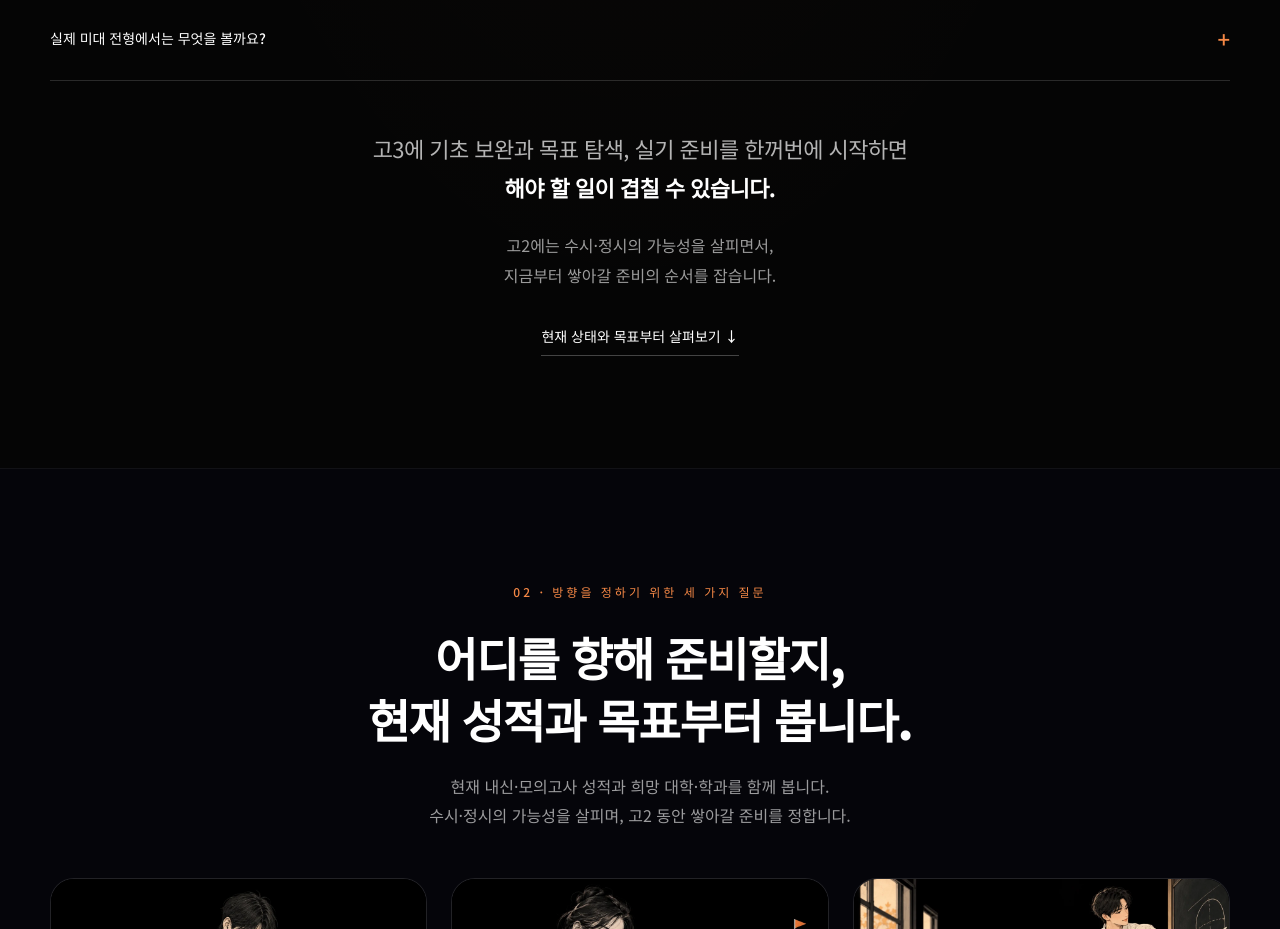
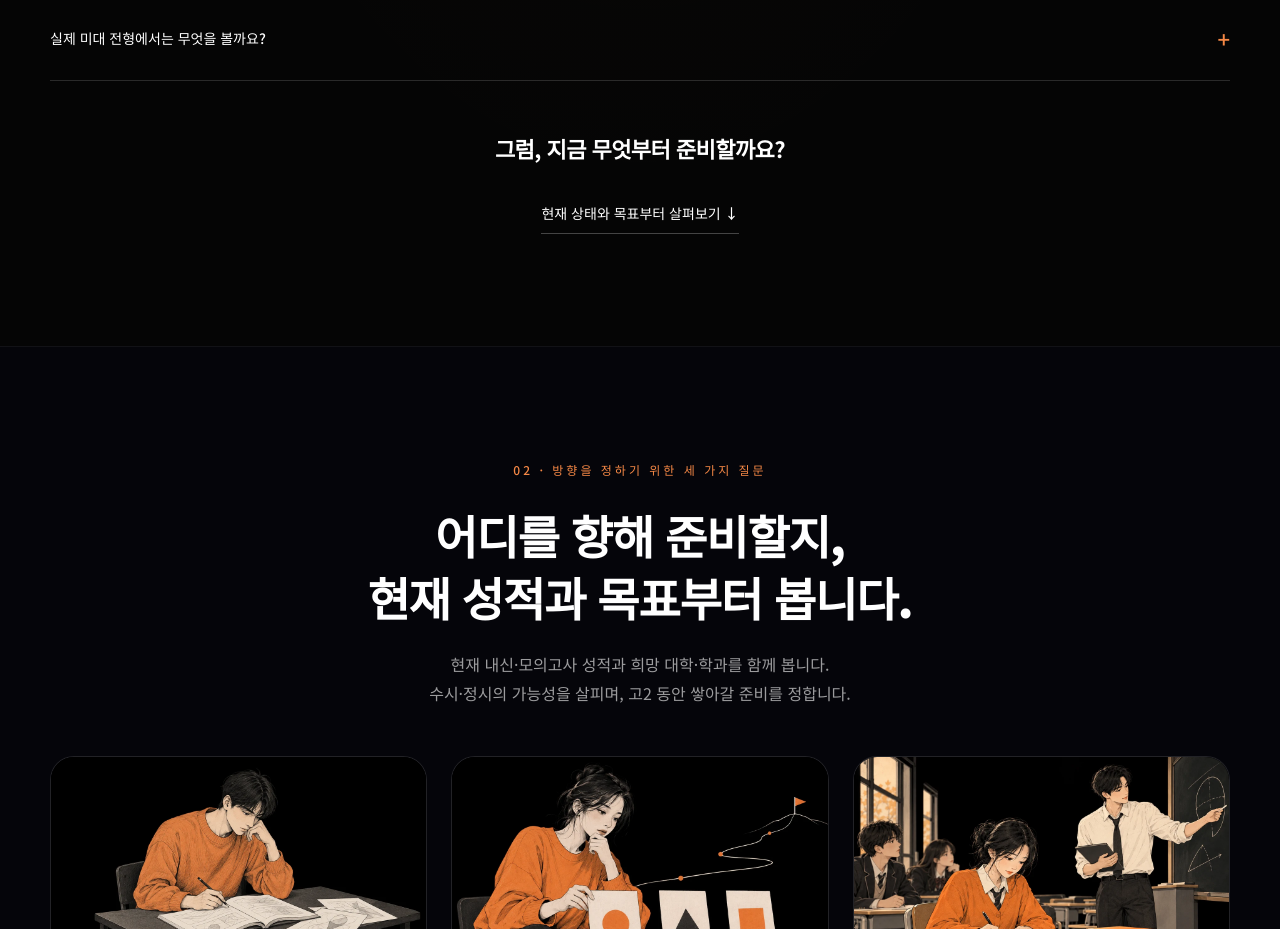
Before and after one commit to gyhan0223/v0-art-academy-website, a Next.js app: page /winter/grade-11 in a window 1280 px wide. Shown: the part 1860-2789 px from the top of the page. Built offline with nearby package versions, Linux system fonts and the light colour scheme.

Commit message:
Shorten the grade 11 preparation transition

```diff
--- a/components/winter/Grade11PreparationWhy.tsx
+++ b/components/winter/Grade11PreparationWhy.tsx
@@ -24,6 +24,6 @@ export default function Grade11PreparationWhy() {
       <div className="g11-why-evidence-grid"><p><strong>수시 · 미술우수자전형</strong><span>학생부교과 · 서류 · 면접<br/>수능최저학력기준 적용</span></p><p><strong>정시 · 수능우수자전형</strong><span>1단계 수능 → 2단계 수능·서류<br/>서류: 학생부·미술활동보고서</span></p></div>
       <p className="g11-why-source-note">여러 준비가 함께 쓰이는 전형의 예시입니다. 예비 고2가 지원할 2029학년도 세부 전형은 추후 공식 발표를 확인합니다. <a href="https://www.hongik.ac.kr/kr/admission/notice-admission.do?articleNo=151353&attachNo=90076&mode=download" target="_blank" rel="noopener noreferrer">홍익대 공식 시행계획 · 6·11~12·19~20쪽 ↗</a></p>
     </div></details>
-    <div className="g11-why-bridge"><p>고3에 기초 보완과 목표 탐색, 실기 준비를 한꺼번에 시작하면<br/><strong>해야 할 일이 겹칠 수 있습니다.</strong></p><p>고2에는 수시·정시의 가능성을 살피면서,<br/>지금부터 쌓아갈 준비의 순서를 잡습니다.</p><a className="rt-textlink" href="#foundations">현재 상태와 목표부터 살펴보기 ↓</a></div>
+    <div className="g11-why-bridge"><p><strong>그럼, 지금 무엇부터 준비할까요?</strong></p><a className="rt-textlink" href="#foundations">현재 상태와 목표부터 살펴보기 ↓</a></div>
   </div></section>;
 }
```
